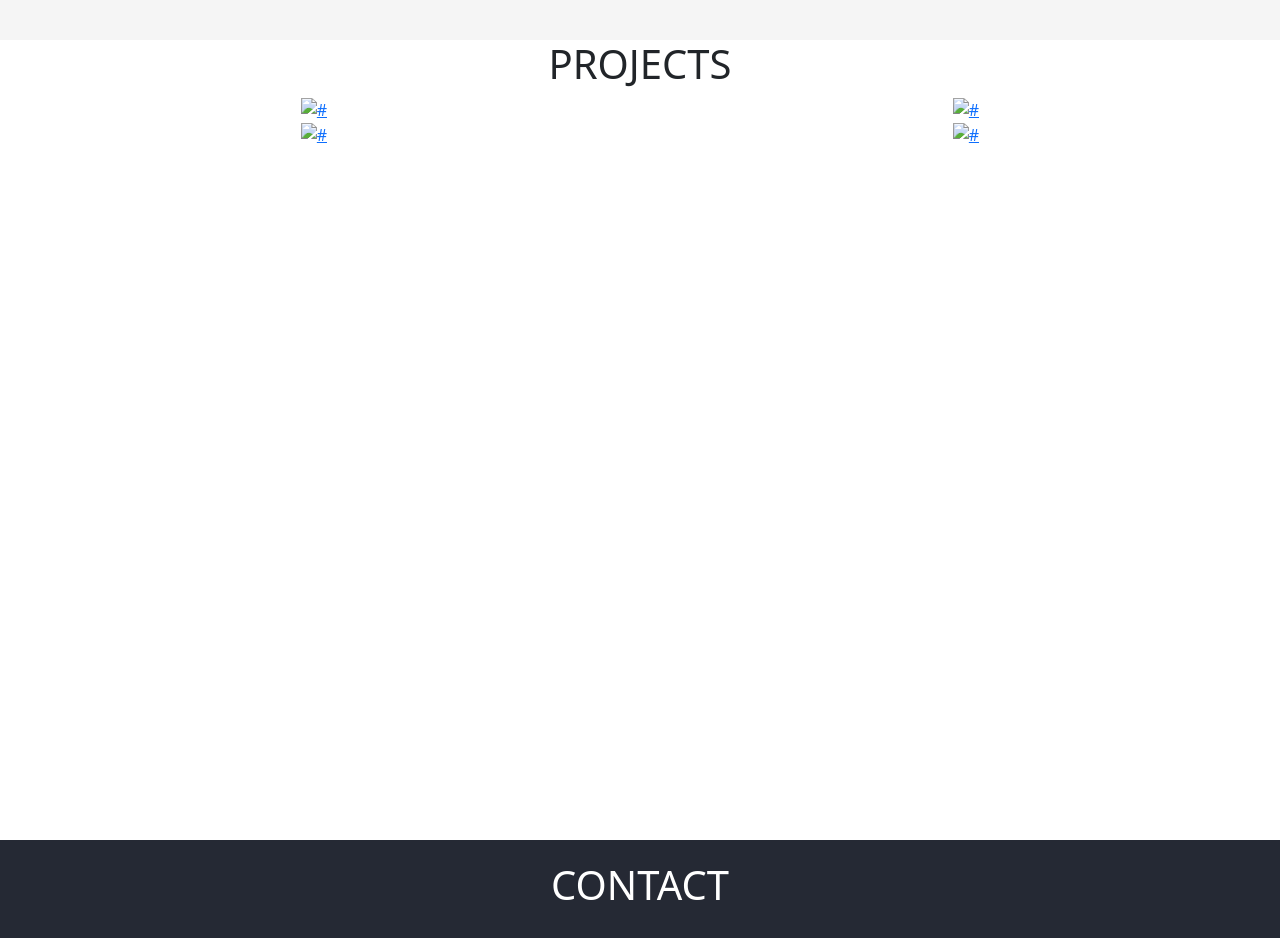
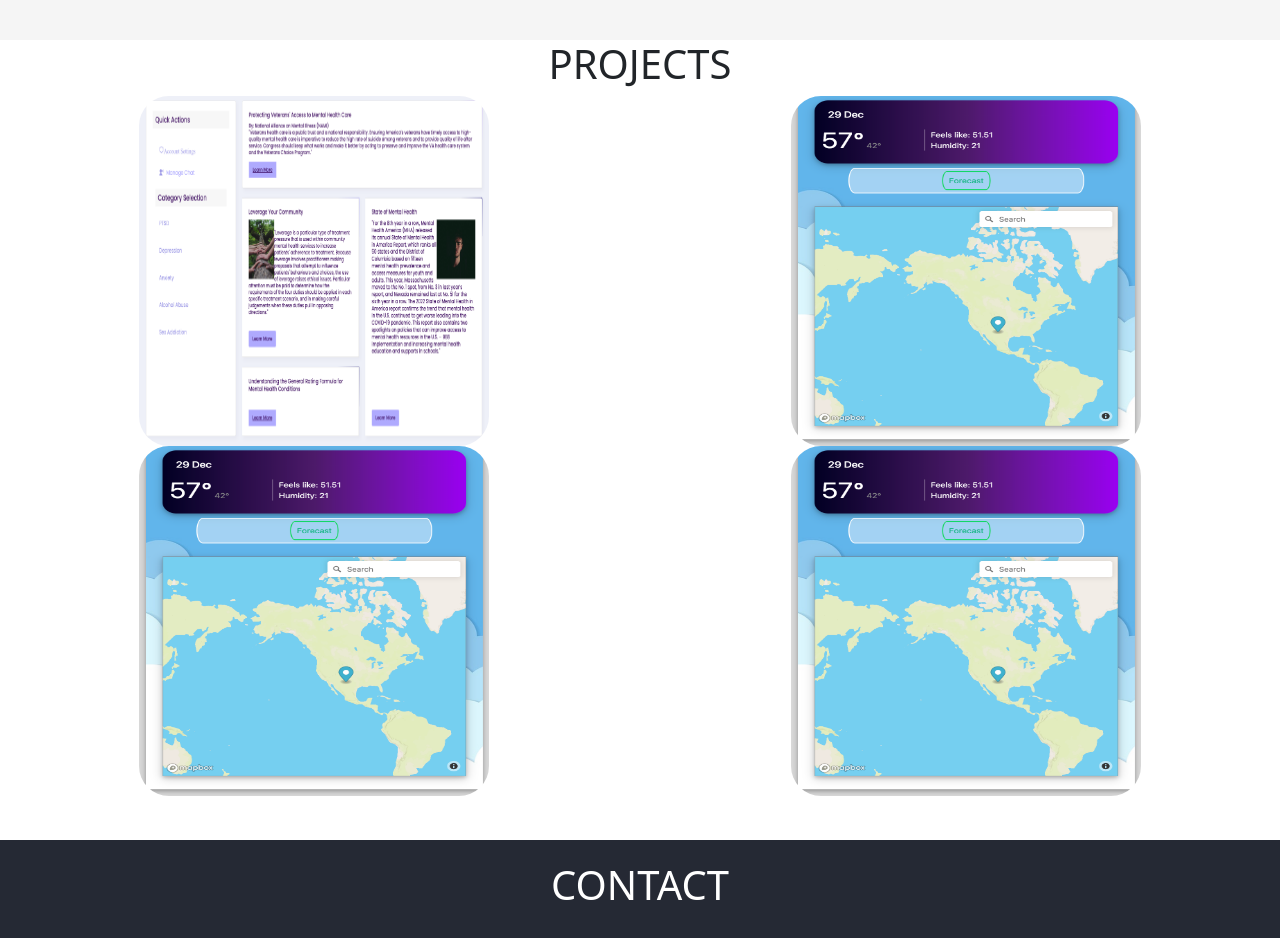
Before and after one commit to DanielOmarZavala/DanielOmarZavala.github.io, a plain HTML site: page index.html in a window 1280 px wide. Shown: the part 2360-3298 px from the top of the page. Drawn offline with nearby package versions, Linux system fonts and the light colour scheme.

Commit message:
added images and styling to project section cards

```diff
--- a/index.html
+++ b/index.html
@@ -240,22 +240,38 @@
         <div class="row justify-content-center align-items-center">
             <!-- PROJECT IMAGE 1 -->
             <div class="col-6">
-                <a href="#"><img src="#" alt="#"></a>
+                <a href="https://github.com/Project-Vetted">
+                    <img src="img/Vetted%20Dash.png"
+                         alt="Image of Vetted Website Dashboard"
+                         style="border-radius: 30px; width: 350px; height: 350px">
+                </a>
             </div>
 
             <!-- PROJECT IMAGE 2 -->
             <div class="col-6">
-                <a href="#"><img src="#" alt="#"></a>
+                <a href="#">
+                    <img src="img/weather-map.png"
+                         alt="Image of Vetted Website Dashboard"
+                         style="border-radius: 30px; width: 350px; height: 350px">
+                </a>
             </div>
 
             <!-- PROJECT IMAGE 3 -->
             <div class="col-6">
-                <a href="#"><img src="#" alt="#"></a>
+                <a href="#">
+                    <img src="img/weather-map.png"
+                         alt="Image of Vetted Website Dashboard"
+                         style="border-radius: 30px; width: 350px; height: 350px">
+                </a>
             </div>
 
             <!-- PROJECT IMAGE 4 -->
             <div class="col-6">
-                <a href="#"><img src="#" alt="#"></a>
+                <a href="#">
+                    <img src="img/weather-map.png"
+                         alt="Image of Vetted Website Dashboard"
+                         style="border-radius: 30px; width: 350px; height: 350px">
+                </a>
             </div>
         </div>
 
```
Also changed, not shown: img/Vetted Dash.png (added), img/weather-map.png (added).
